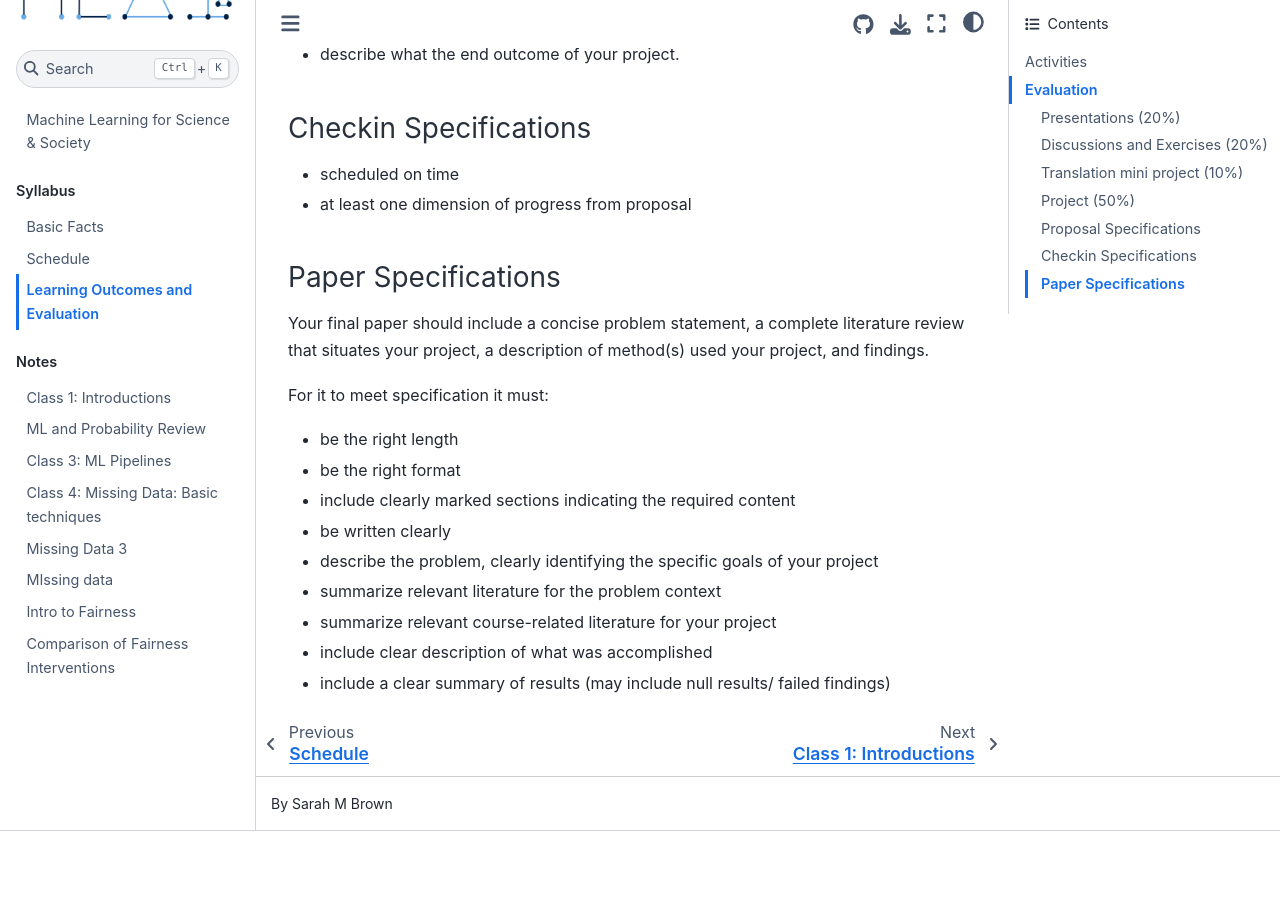
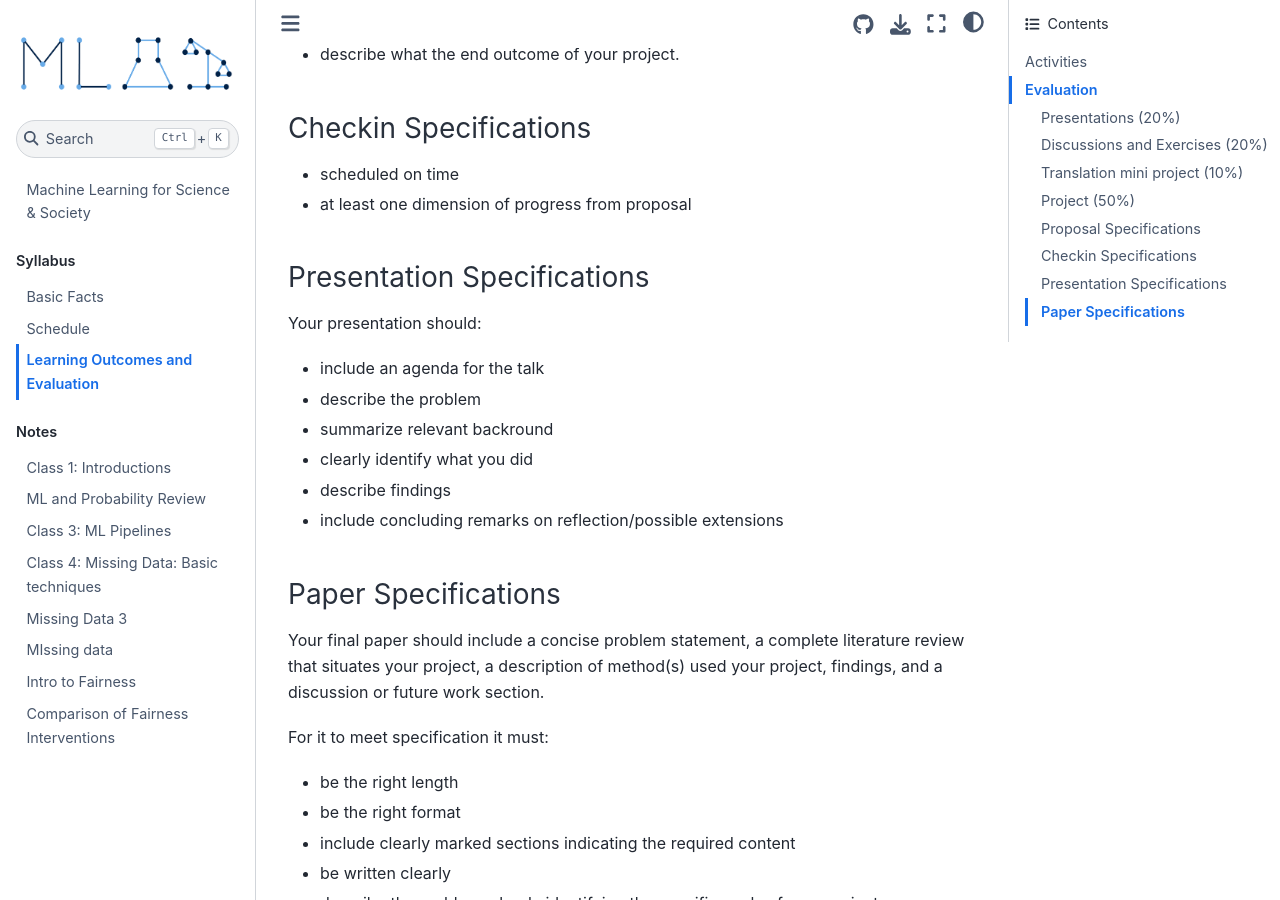
Before and after one commit to ml4scisoc/ml4scisoc.github.io, a Jupyter Book: the page built from syllabus/learning.md, in a window 1280 px wide and 900 px high, scrolled down 4448 px. Built offline with Jupyter Book 1.0.4 settings and Sphinx 7.4.7 and the Sphinx Book theme 1.1.4, drawn with Linux system fonts in a browser that asks for light colours; before the commit the page ends 5279 px from its top, so only the background shows below that.

Commit message:
assignemnts

```diff
--- a/syllabus/learning.md
+++ b/syllabus/learning.md
@@ -177,9 +177,19 @@ The proposal will be graded on if it meets the specification or not, but you wil
 - scheduled on time
 - at least one dimension of progress from proposal
 
+### Presentation Specifications
+
+Your presentation should:
+- include an agenda for the talk
+- describe the problem
+- summarize relevant backround
+- clearly identify what you did
+- describe findings
+- include concluding remarks on reflection/possible extensions
+
 ### Paper Specifications
 
-Your final paper should include a concise problem statement, a complete literature review that situates your project, a description of method(s) used your project, and findings.
+Your final paper should include a concise problem statement, a complete literature review that situates your project, a description of method(s) used your project, findings, and a discussion or future work section.
 
 
 For it to meet specification it must:
```
